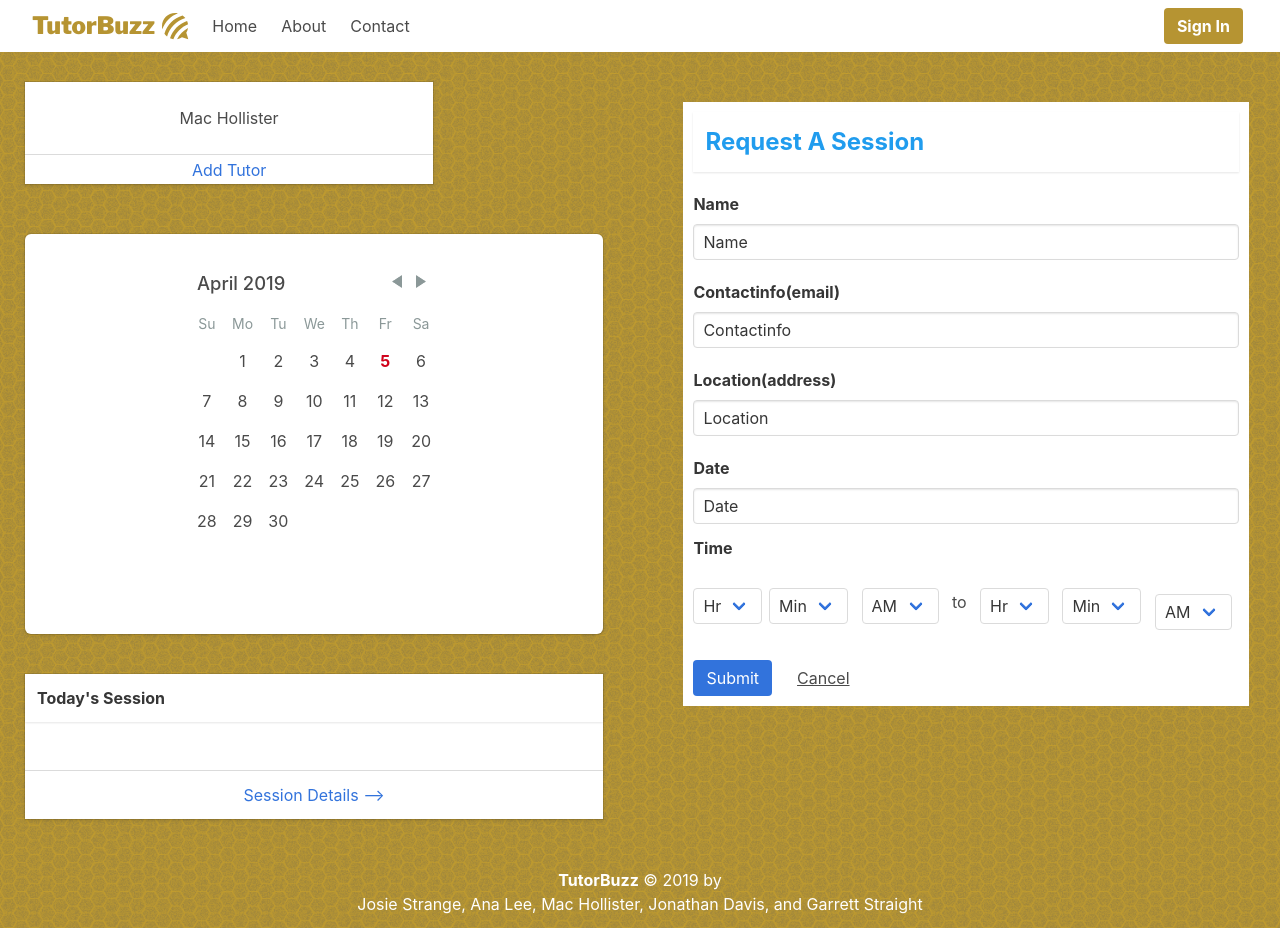
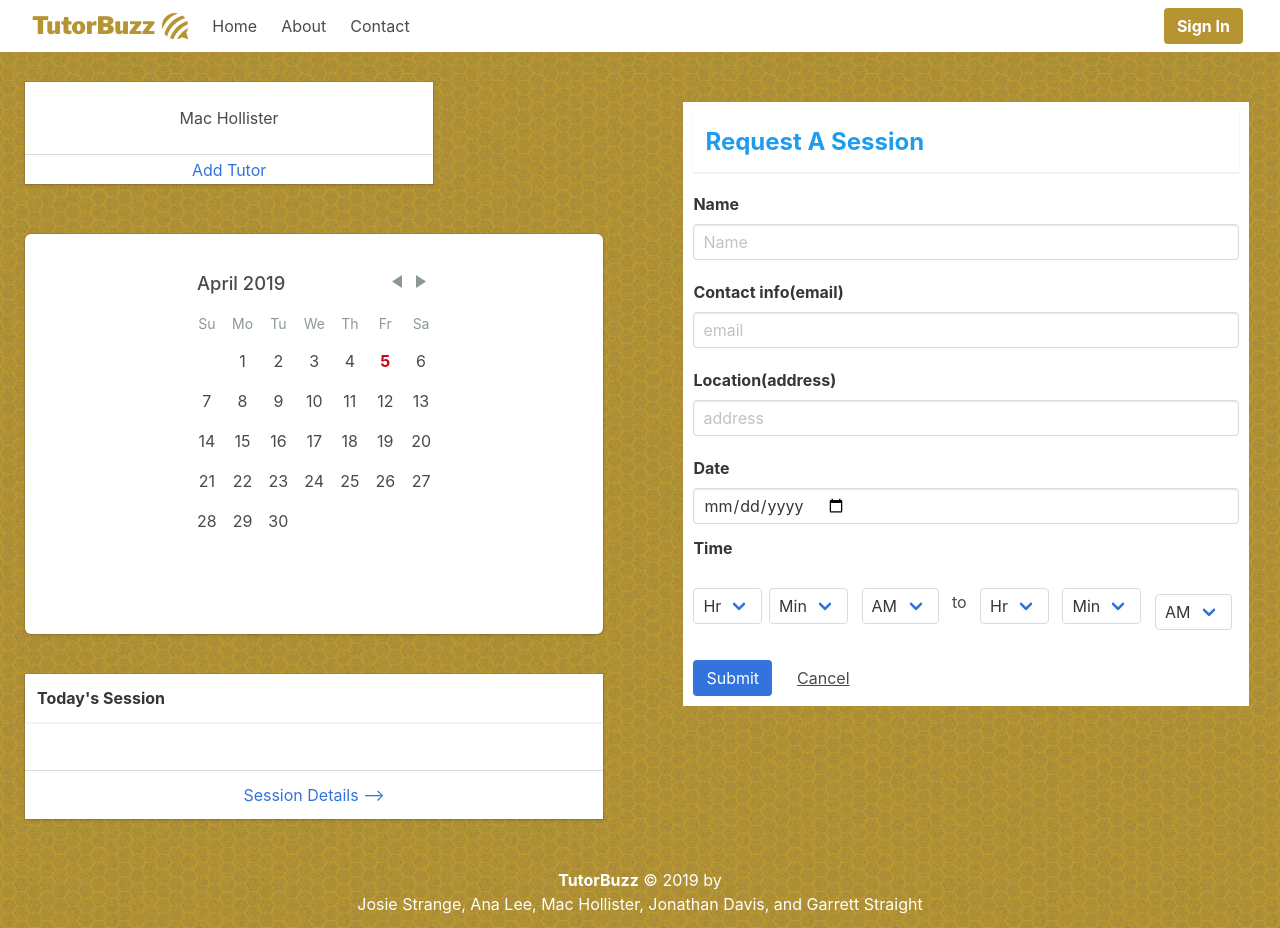
Before and after one commit to macdhollister/TutorBuzz, a React (Create React App) app in the folder client/: page /tutorProfile in a window 1280 px wide. Built offline with nearby package versions, Linux system fonts and the light colour scheme; no server answers.

Commit message:
changed some state values in session request form

```diff
--- a/client/src/components/TutorProfileComps/SessionRqstForm/index.js
+++ b/client/src/components/TutorProfileComps/SessionRqstForm/index.js
@@ -6,19 +6,17 @@ class SessionRqstForm extends Component {
   constructor(props) {
     super(props);
     this.state = {
-      Hour: 'Hr',
-      Min: 'Min',
-      Name: 'Name',
-      Email: 'Contactinfo',
-      Location: 'Location',
-      Date: 'Date',
-      Time: 'Time'
+      Name: '',
+      Email: '',
+      Location: '',
+      Date: '',
     };
-    };
-    handleChange = name => (event) => {
-      this.setState({
-        [name]: event.target.value
-      });
+  };
+
+  handleChange = name => (event) => {
+    this.setState({
+      [name]: event.target.value
+    });
   }
 
 render() {
@@ -44,7 +42,7 @@ render() {
         </div>
 
         <div className="field">
-          <label className="label">Contactinfo(email)</label>
+          <label className="label">Contact info(email)</label>
           <div className="control">
             <input className="input"
             type="text"
@@ -71,7 +69,7 @@ render() {
           <label className="label">Date</label>
           <div className="control">
             <input className="input"
-            type="text"
+            type="date"
             placeholder="date"
             name="Date"
             value={this.state.Date}
```
